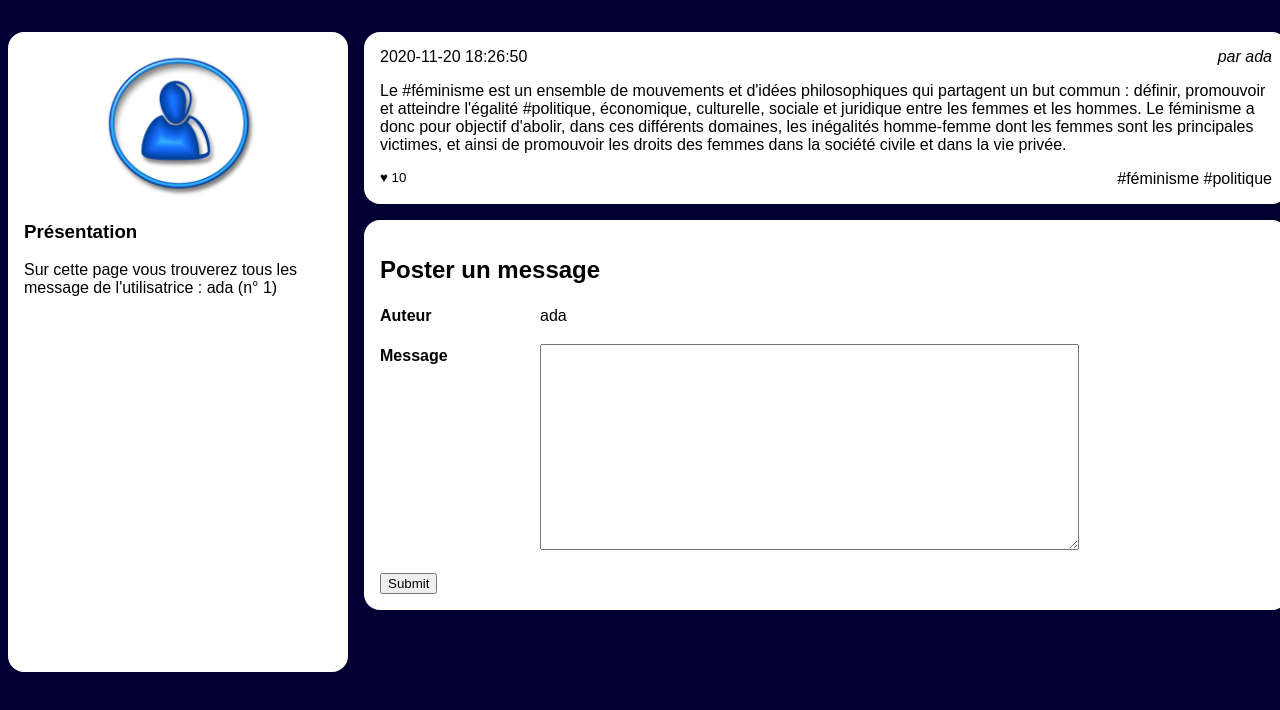
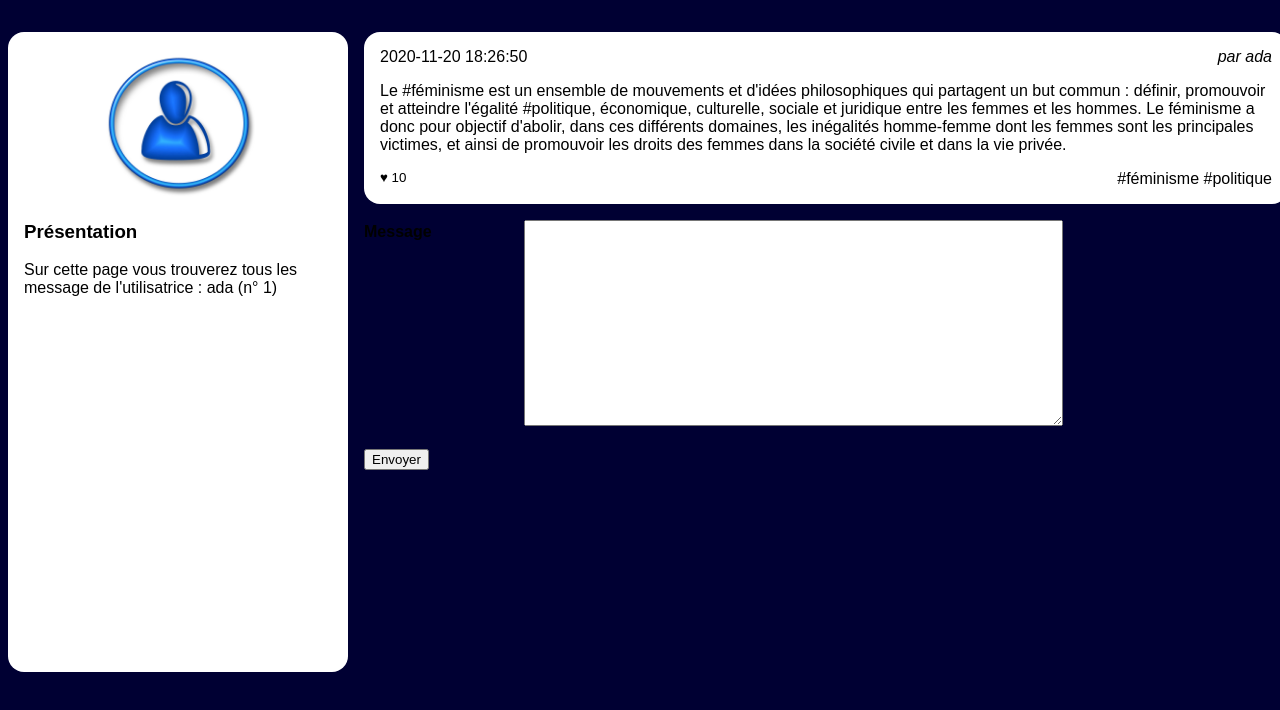
Before and after one commit to adatechschool/reseau-social-php-php_social_network_zineb_eda_kai, a PHP site: page /wall.php?user_id=1 in a window 1280 px wide. Shown: the part 90-800 px from the top of the page. Run offline with PHP 8.4, Linux system fonts and the light colour scheme; data comes from the database, SQL or seed files in the repository.

Commit message:
formulaire message

```diff
--- a/Niveau1/resoc_n1/wall.php
+++ b/Niveau1/resoc_n1/wall.php
@@ -1,3 +1,6 @@
+<?php
+session_start();
+?>
 <!doctype html>
 <html lang="fr">
 
@@ -97,84 +100,23 @@
                                     $tagId = $post['tag_id'];
                                     $tagArray = explode(',', $tags);
                                     foreach ($tagArray as $tags) {
-                                        echo '<a href="tags.php?tag_id= '.$tagId.'"> #' . ($tags) . '</a>';
+                                        echo '<a href="tags.php?tag_id= ' . $tagId . '"> #' . ($tags) . '</a>';
                                     }
                                     ?></a>
                     </footer>
                 </article>
-                <article>
-                    <h2>Poster un message</h2>
-                    <?php
-                    /**
-                     * BD
-                     */
-                    // include "config.php";
-                    /**
-                     * Récupération de la liste des auteurs
-                     */
-                    $listAuteurs = [];
-                    $laQuestionEnSql = "SELECT * FROM users";
-                    $lesInformations = $mysqli->query($laQuestionEnSql);
-                    while ($user = $lesInformations->fetch_assoc())
-                    {
-                        $listAuteurs[$user['id']] = $user['alias'];
-                    }
 
+            <?php } ?>
 
-                    /**
-                     * TRAITEMENT DU FORMULAIRE
-                     */
-                    // Etape 1 : vérifier si on est en train d'afficher ou de traiter le formulaire
-                    // si on recoit un champs email rempli il y a une chance que ce soit un traitement
-                    $enCoursDeTraitement = isset($_POST['auteur']);
-                    if ($enCoursDeTraitement)
-                    {
-                        // on ne fait ce qui suit que si un formulaire a été soumis.
-                        // Etape 2: récupérer ce qu'il y a dans le formulaire @todo: c'est là que votre travaille se situe
-                        // observez le résultat de cette ligne de débug (vous l'effacerez ensuite)
-                        // echo "<pre>" . print_r($_POST, 1) . "</pre>";
-                        // et complétez le code ci dessous en remplaçant les ???
-                        $authorId = $_POST['auteur'];
-                        $postContent = $_POST['message'];
+            <form action="handle_message.php" method="post">
+                <input type='hidden' name='user_id' value=<?php echo $userId; ?>>
+                <dl>
+                    <dt><label for='content'>Message</label></dt>
+                    <dd><textarea name='content'></textarea></dd>
+                </dl>
+                <input type='submit' value='Envoyer'>
+            </form>
 
-
-                        //Etape 3 : Petite sécurité
-                        // pour éviter les injection sql : https://www.w3schools.com/sql/sql_injection.asp
-                        $authorId = intval($mysqli->real_escape_string($authorId));
-                        $postContent = $mysqli->real_escape_string($postContent);
-                        //Etape 4 : construction de la requete
-                        $lInstructionSql = "INSERT INTO posts "
-                                . "(id, user_id, content, created, parent_id) "
-                                . "VALUES (NULL, "
-                                . $authorId . ", "
-                                . "'" . $postContent . "', "
-                                . "NOW(), "
-                                . "NULL);"
-                                ;
-                        // echo $lInstructionSql;
-                        // Etape 5 : execution
-                        $ok = $mysqli->query($lInstructionSql);
-                        if ( ! $ok)
-                        {
-                            echo "Impossible d'ajouter le message: " . $mysqli->error;
-                        } else
-                        {
-                            echo "Message posté en tant que :" . $listAuteurs[$authorId];
-                        }
-                    }
-                    ?>
-                    <form action="wall.php" method="post">
-                        <input type='hidden' name='???' value='achanger'>
-                        <dl>
-                            <dt><label for='auteur'>Auteur</label></dt>
-                            <dd><label name='auteur'><?php echo $post['author_name']; ?></label></dd>
-                            <dt><label for='message'>Message</label></dt>
-                            <dd><textarea name='message'></textarea></dd>
-                        </dl>
-                        <input type='submit'>
-                    </form>
-                </article>
-                <?php } ?>
 
         </main>
     </div>
```
Also changed, not shown: Niveau1/resoc_n1/handle_message.php (added, +20 -0 lines), 2 other files.
